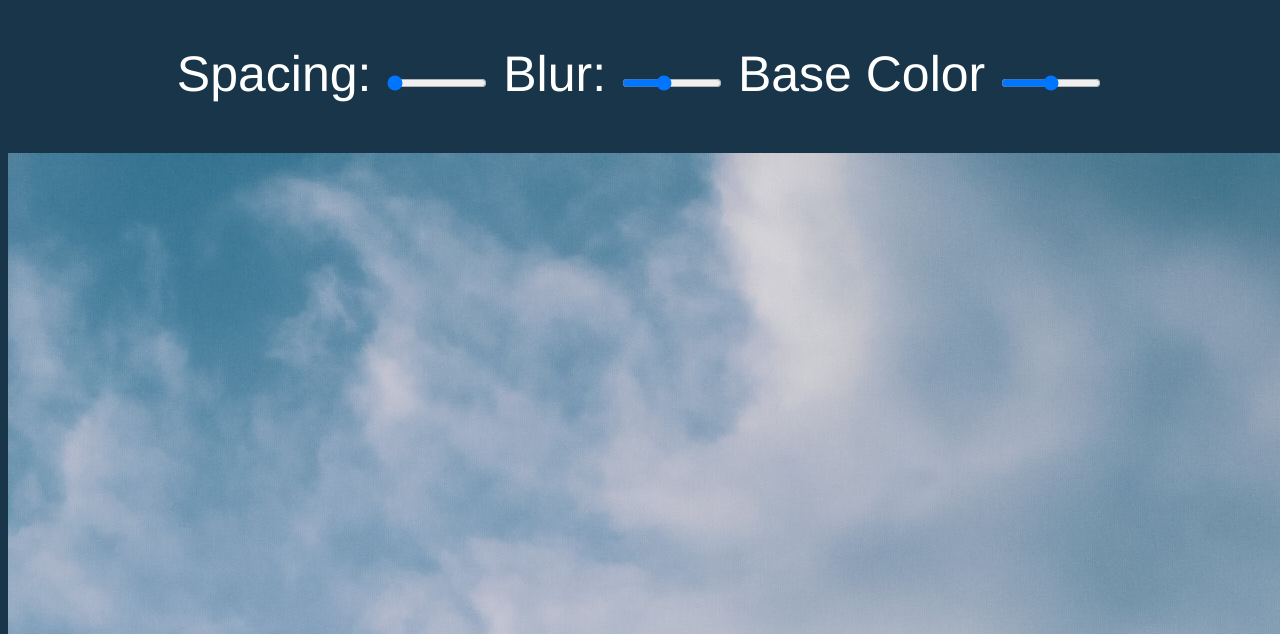
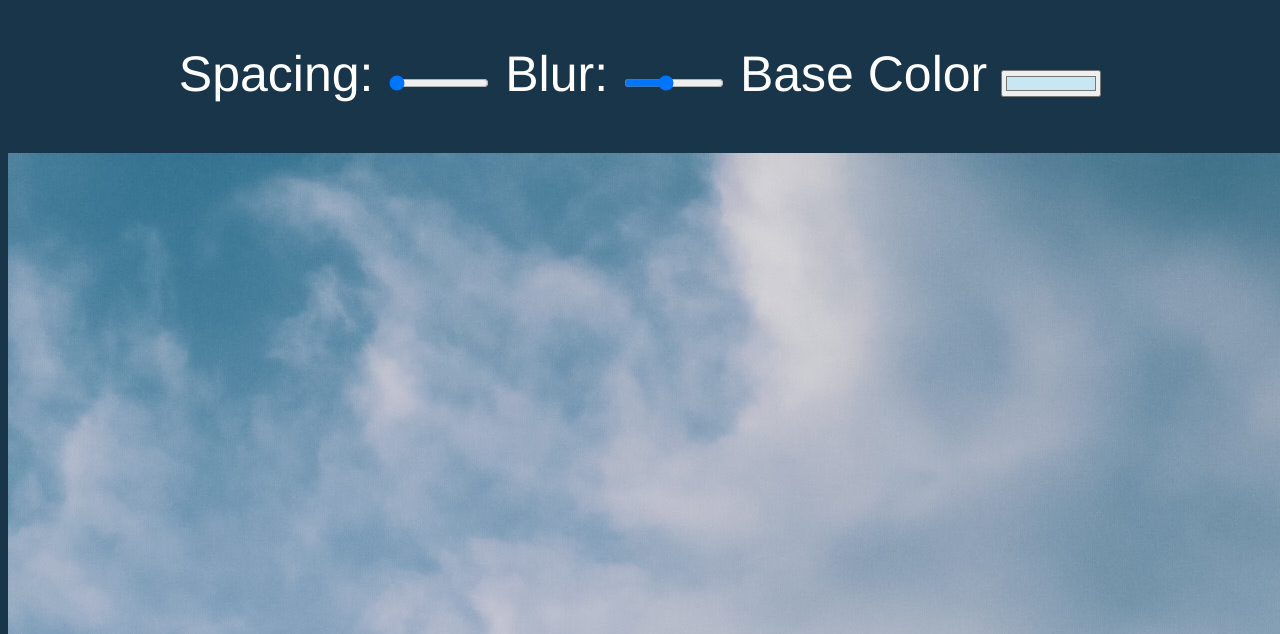
Before and after one commit to kowai-onigiri/Day-3---Playing-with-CSS-Variables, a plain HTML site: page index.html in a window 1280 px wide. Shown: the part 166-800 px from the top of the page. Drawn offline with Linux system fonts and the light colour scheme.

Commit message:
fix color input type

```diff
--- a/index.html
+++ b/index.html
@@ -17,7 +17,7 @@
 
 
             <label for="base">Base Color</label>
-            <input id="base" type="range" name="base" value="#c7e8f2">
+            <input id="base" type="color" name="base" value="#c7e8f2">
         </div>
 
         <img src="pexels-darius-krause-2931915.jpg">
```
